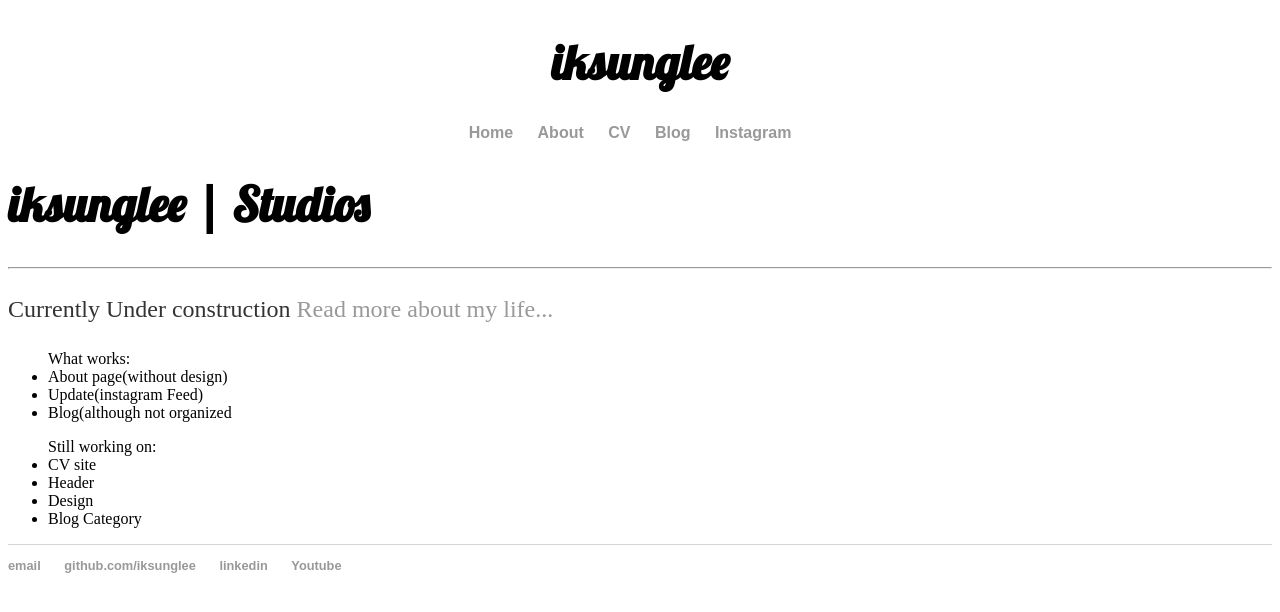
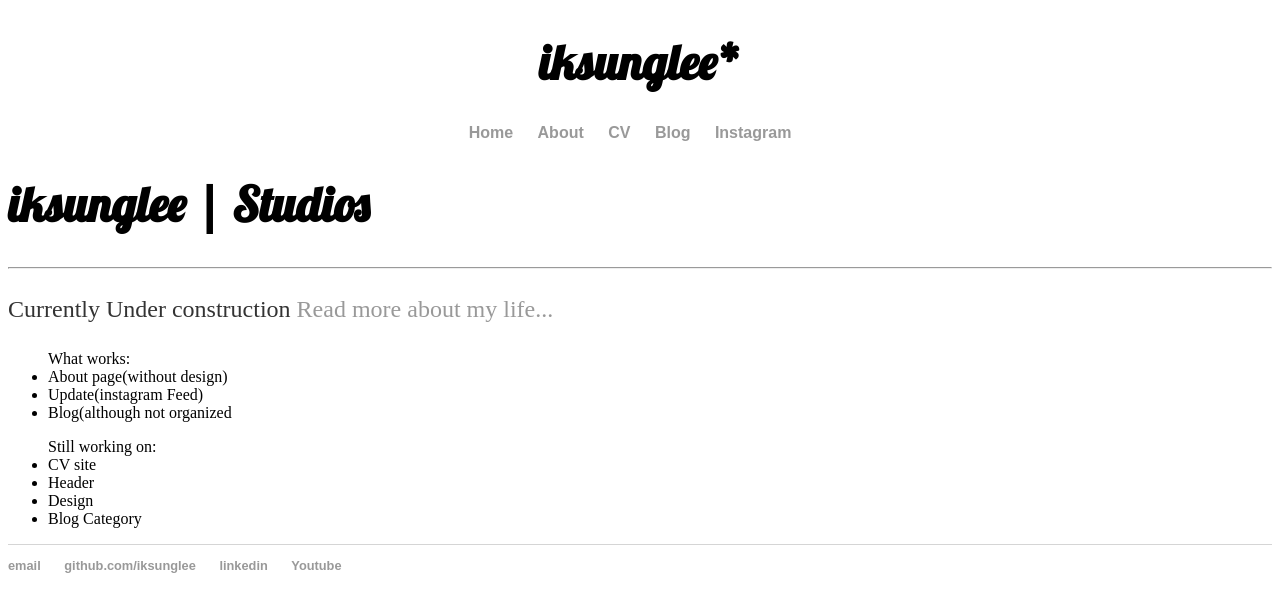
Before and after one commit to iksunglee/iksunglee.github.io, a Jekyll site: the page built from index.html, in a window 1280 px wide. Shown: the top 612 px of the page. Built offline with Jekyll 4.4.1, drawn with Linux system fonts in a browser that asks for light colours.

Commit message:
Update default.html

```diff
--- a/_layouts/default.html
+++ b/_layouts/default.html
@@ -8,7 +8,7 @@
 		</head>
 		<body>
 			<center>
-				<h1> <div font-family:'Lobster', color:6B8E23> iksunglee </div> </h1>
+				<h1> <div font-family:'Lobster', color:6B8E23> iksunglee* </div> </h1>
 
 			<!--
 			<img src="https://github.com/iksunglee/iksunglee.github.io/blob/master/image/travel2.png?raw=true" alt="logo" style="height: 100px;width:250px;">
```
